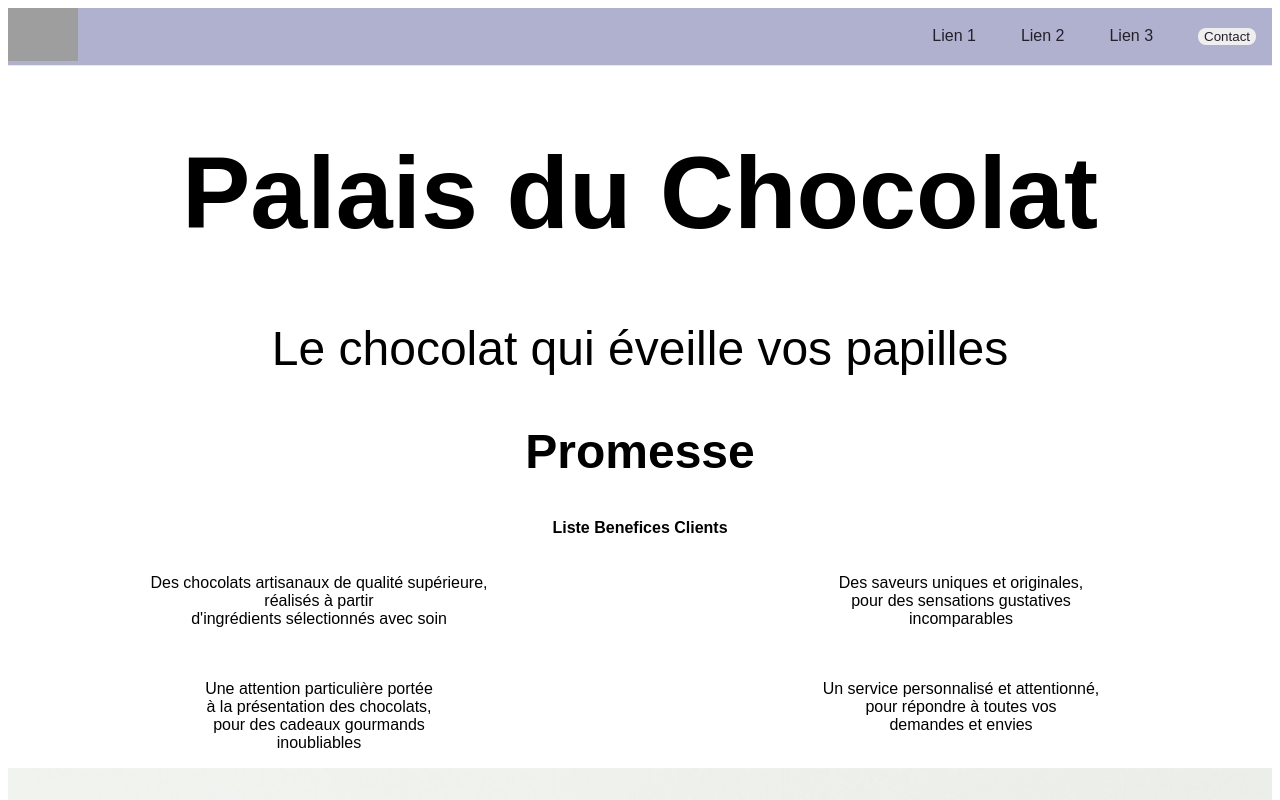
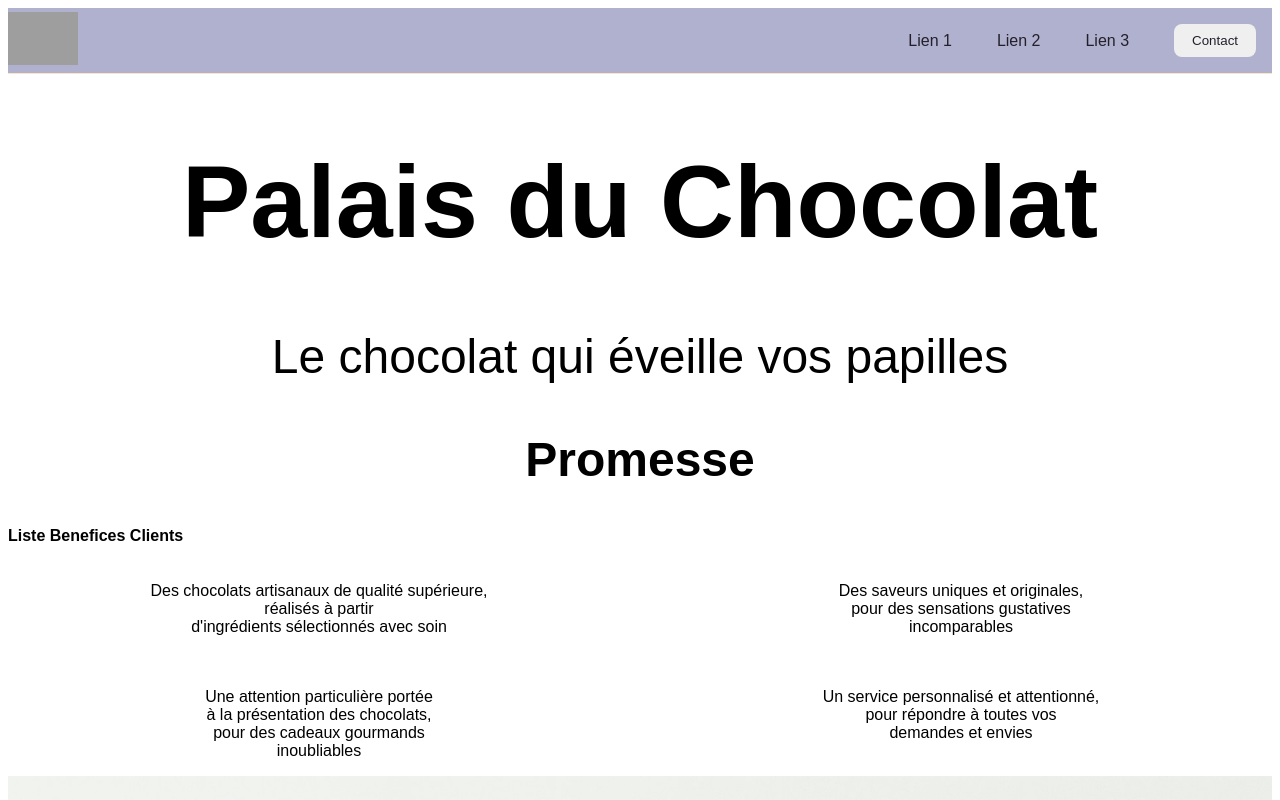
Before and after one commit to SALE2368/Landing-pages, a plain HTML site: page index.html in a window 1280 px wide. Shown: the top 800 px of the page. Drawn offline with Linux system fonts and the light colour scheme; grey boxes are pictures that could not be loaded.

Commit message:
Style promises headings and contact button
Scope the heading layout styles to `h3` elements in `#promesses` and add inline-block padding to contact buttons.

```diff
--- a/style.css
+++ b/style.css
@@ -34,11 +34,10 @@ body {
   text-align: center;
 }
 
-h4{
+#promesses h3 {
     display: grid;
     gap: 20px;
     text-align: center;
-
 }
 
 
@@ -50,6 +49,11 @@ h4{
 .button_dec {
     border: 0;
     border-radius: 0.5rem;
+}
+
+.contact-button {
+    display: inline-block;
+    padding: 0.5rem 0.75rem;
 }
 
 #accueil {
```
